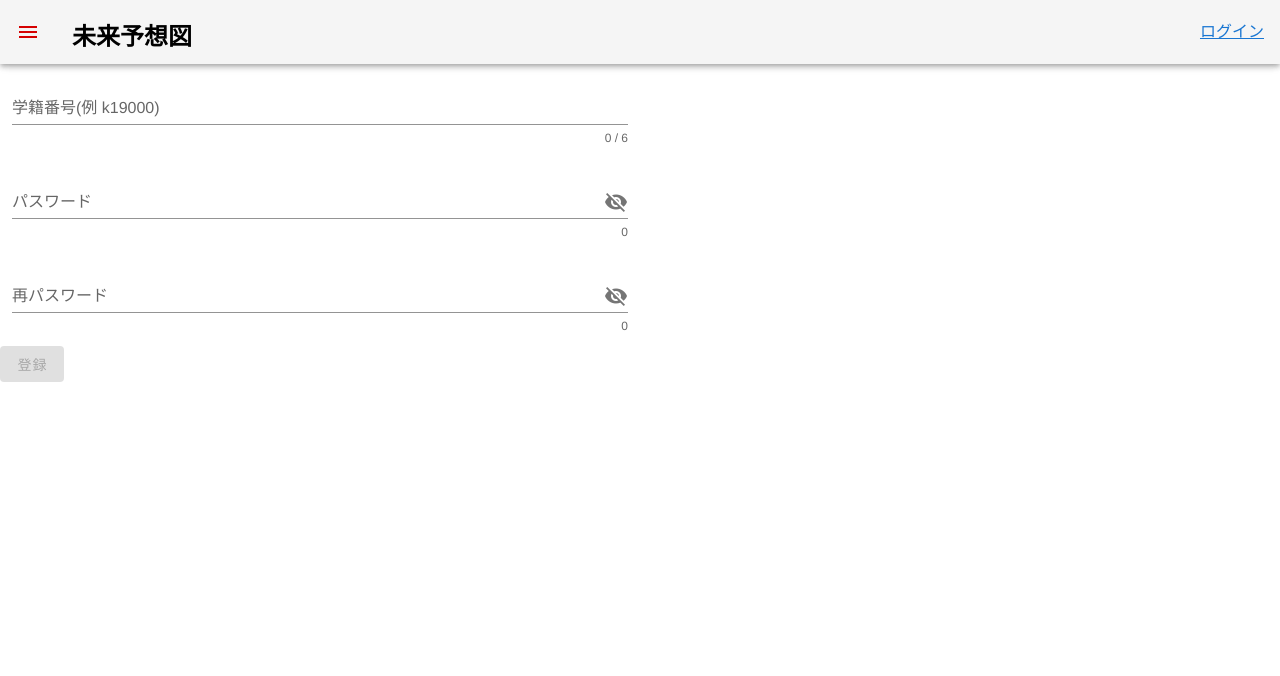
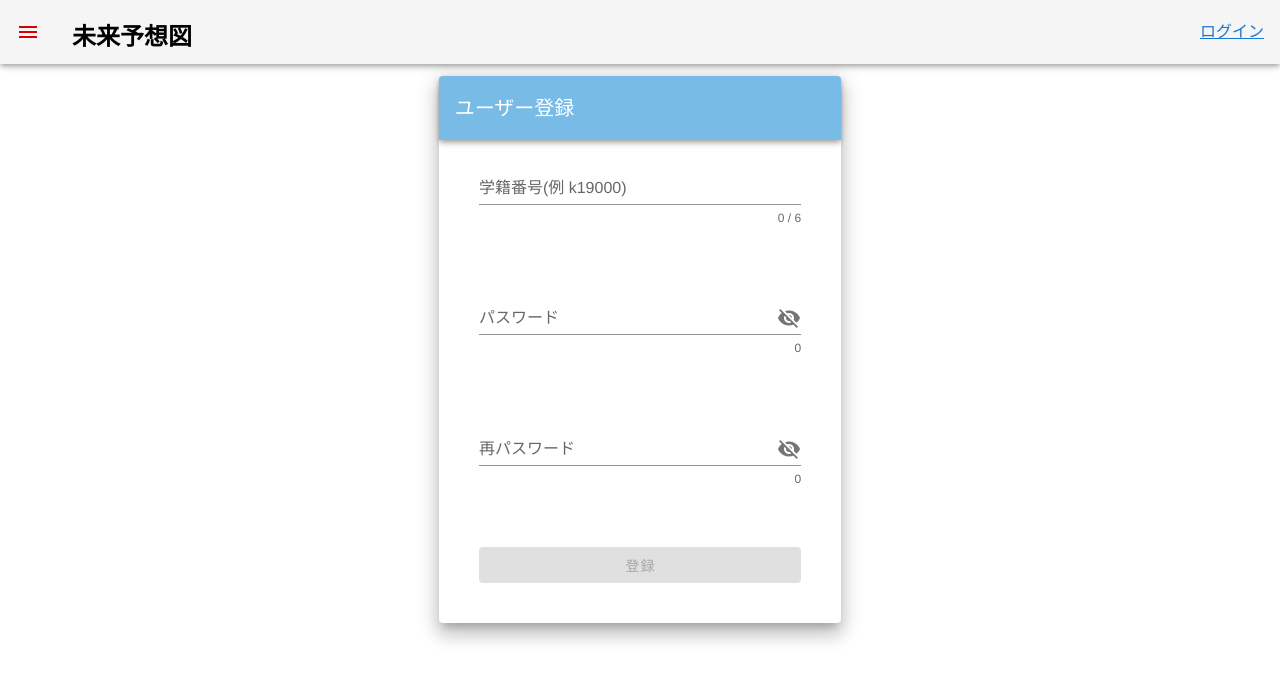
Before and after one commit to SystemEngineeringTeam/koukaten2019_front_vuetify, a Vue app: page /Initial_Registration in a window 1280 px wide. Shown: the top 676 px of the page. Built offline with nearby package versions, Linux system fonts and the light colour scheme.

Commit message:
新規登録ページを見やすくした

```diff
--- a/src/pages/Initial_Registration.vue
+++ b/src/pages/Initial_Registration.vue
@@ -1,18 +1,30 @@
 <template>
   <div>
-    <v-alert type="warning" v-if="show_alert">
-      アカウントを作成できませんでした
-    </v-alert>
+    <v-row justify="center">
+      <v-col cols="12" sm="8" md="4">
+        <v-alert type="warning" v-if="show_alert">アカウントを作成できませんでした</v-alert>
 
         <v-form ref="form" v-model="valid">
+          <v-card class="elevation-12">
+            <v-toolbar color="#78BBE6">
+              <v-toolbar-title class="white--text">ユーザー登録</v-toolbar-title>
+            </v-toolbar>
             <v-row>
-        <v-col cols="12" sm="6">
-          <v-text-field v-model="id" :counter="6" :rules="id_rules" label="学籍番号(例 k19000)" required></v-text-field>
+              <v-col cols="12">
+                <v-text-field
+                  style="width: 80%; margin:5% auto"
+                  v-model="id"
+                  :counter="6"
+                  :rules="id_rules"
+                  label="学籍番号(例 k19000)"
+                  required
+                ></v-text-field>
               </v-col>
             </v-row>
             <v-row>
-        <v-col cols="12" sm="6">
+              <v-col cols="12">
                 <v-text-field
+                  style="width: 80%; margin:5% auto"
                   v-model="password"
                   :append-icon="show_pass ? 'mdi-eye' : 'mdi-eye-off'"
                   :type="show_pass ? 'text' : 'password'"
@@ -25,8 +37,9 @@
               </v-col>
             </v-row>
             <v-row>
-        <v-col cols="12" sm="6">
+              <v-col cols="12">
                 <v-text-field
+                  style="width: 80%; margin:5% auto"
                   v-model="repassword"
                   :append-icon="show_repass ? 'mdi-eye' : 'mdi-eye-off'"
                   :type="show_repass ? 'text' : 'password'"
@@ -49,11 +62,12 @@
           ></v-select>
         </v-col>
             </v-row>-->
-      <v-row>
-        <v-btn :disabled="!valid" color="success" @click="signup">登録 </v-btn>
+            <v-btn style="width: 80%;  margin:10% " :disabled="!valid" color="success" @click="signup">登録</v-btn>
             <div v-if="Screen_transition($store.state.user.logined)"></div>
+          </v-card>
+        </v-form>
+      </v-col>
     </v-row>
-    </v-form>
   </div>
 </template>
 <script>
```
Lines whose indentation alone changed are shown as unchanged.
